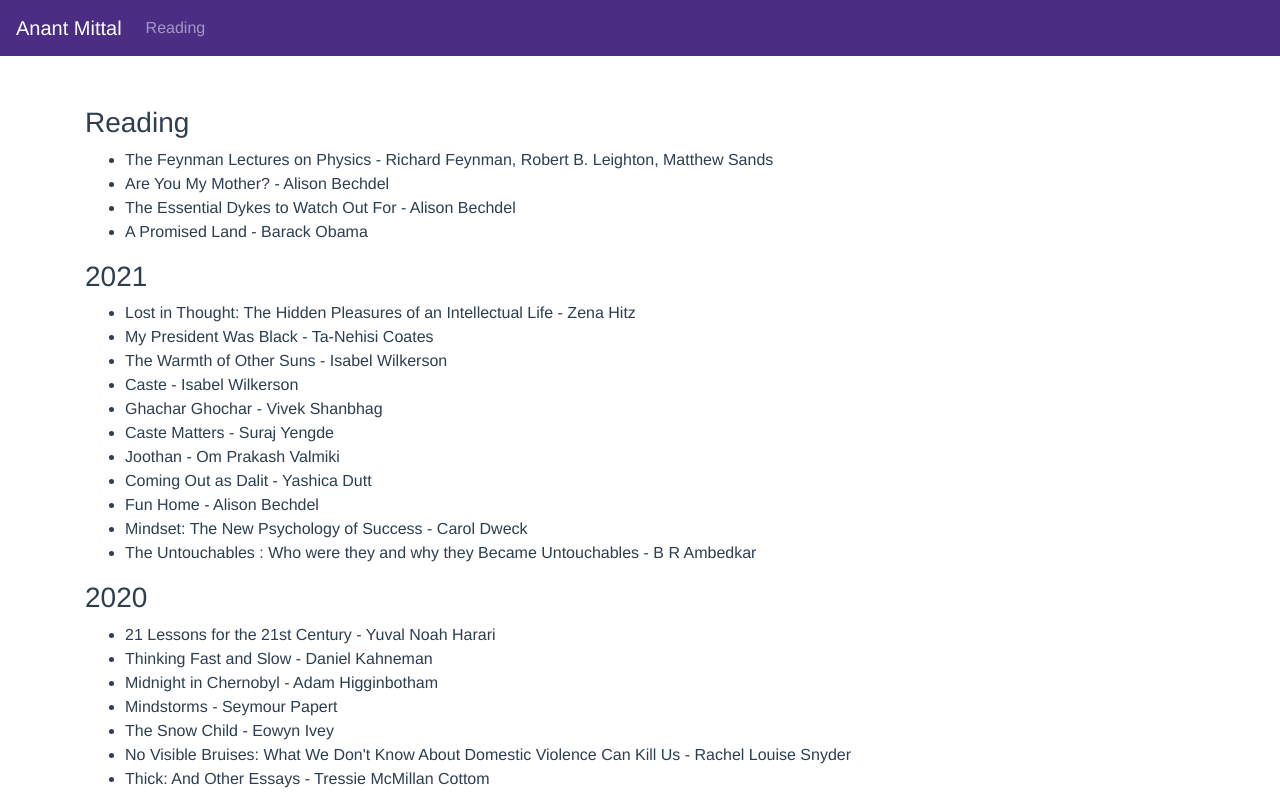
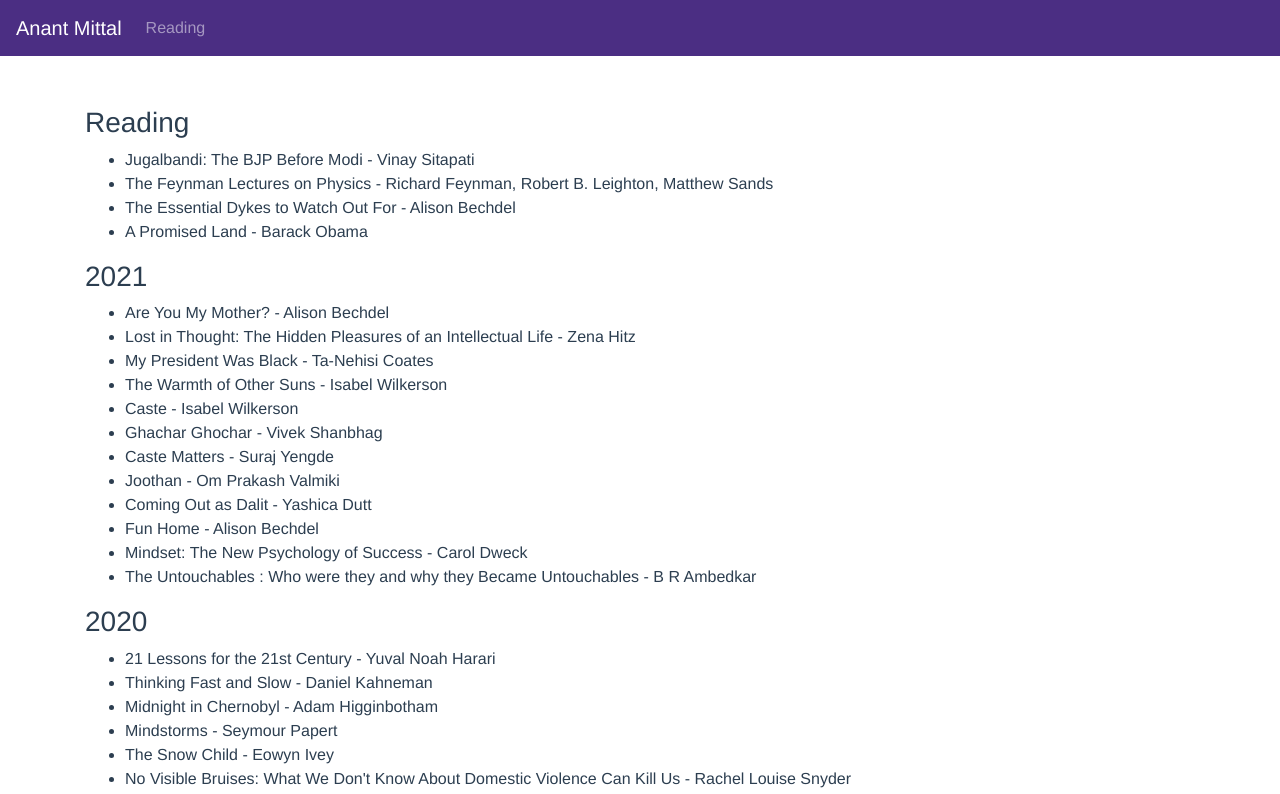
Before and after one commit to anantmittal/anantmittal.github.io, a Vue app: page /#/reading in a window 1280 px wide. Shown: the top 794 px of the page. Built offline with nearby package versions, Linux system fonts and the light colour scheme.

Commit message:
Updated readinglist

```diff
--- a/src/components/Reading.vue
+++ b/src/components/Reading.vue
@@ -6,10 +6,12 @@
 					<h3>Reading</h3>
 					<ul>
 						<li>
+							Jugalbandi: The BJP Before Modi - Vinay Sitapati
+						</li>
+						<li>
 							The Feynman Lectures on Physics - Richard Feynman,
 							Robert B. Leighton, Matthew Sands
 						</li>
-						<li>Are You My Mother? - Alison Bechdel</li>
 						<li>
 							The Essential Dykes to Watch Out For - Alison
 							Bechdel
@@ -18,6 +20,7 @@
 					</ul>
 					<h3>2021</h3>
 					<ul>
+						<li>Are You My Mother? - Alison Bechdel</li>
 						<li>
 							Lost in Thought: The Hidden Pleasures of an
 							Intellectual Life - Zena Hitz
```
